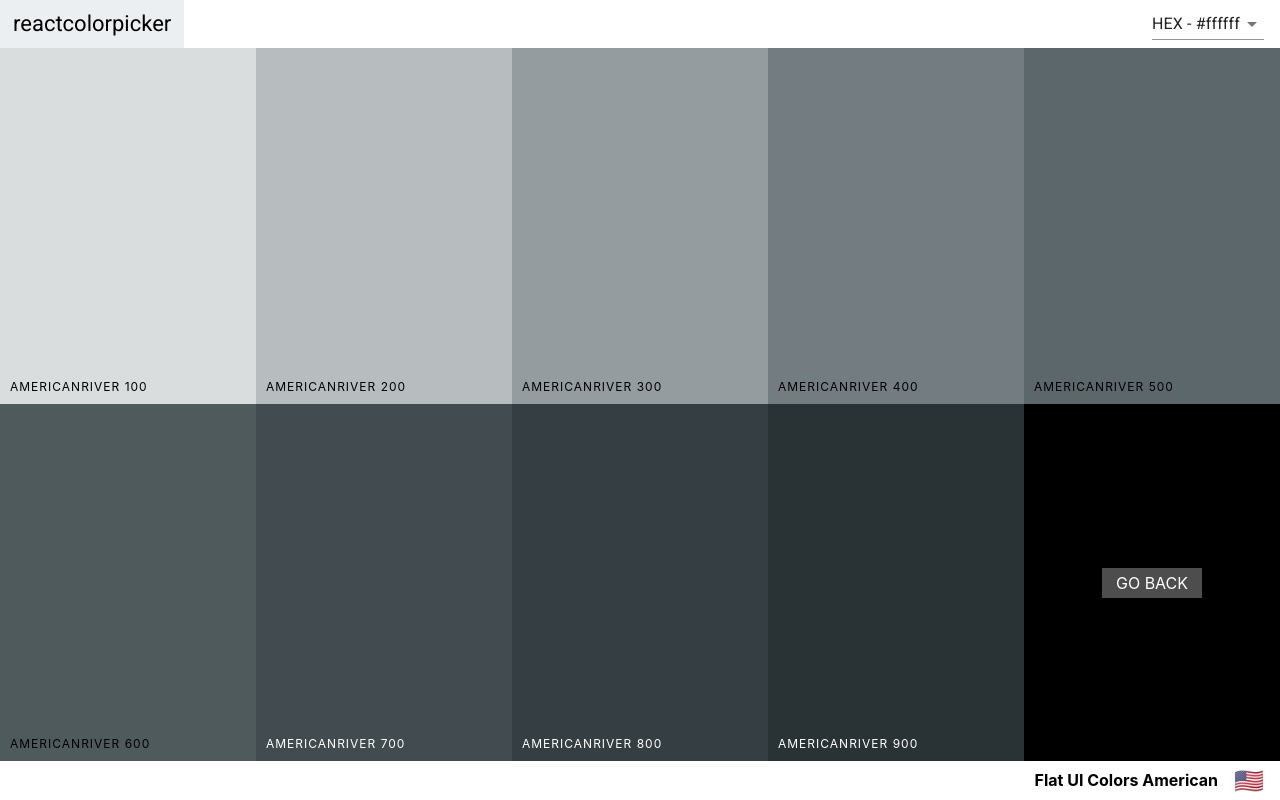
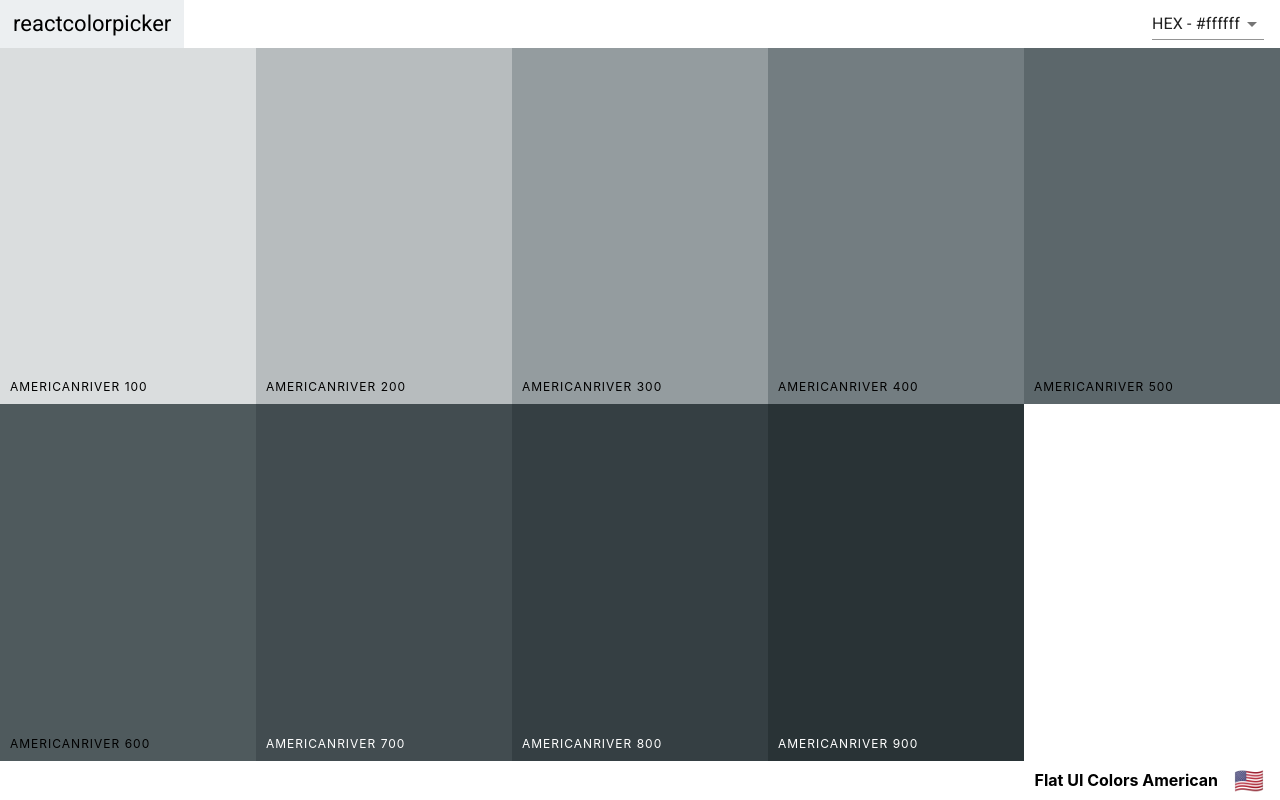
Before and after one commit to G-Wizz/react-colorpicker, a React (Create React App) app: page /palette/flat-ui-colors-american/americanriver in a window 1280 px wide. Built offline with nearby package versions, Linux system fonts and the light colour scheme.

Commit message:
finish refactor of ColorBox css

```diff
--- a/src/ColorBox.css
+++ b/src/ColorBox.css
@@ -1,4 +1,4 @@
-.ColorBox {
+/* .ColorBox {
   width: 20%;
   height: 25%;
   margin: 0 auto;
@@ -9,9 +9,9 @@
 }
 .SingleColorPalette .ColorBox {
   height: 50%;
-}
+} */
 
-.ColorBox.go-back {
+/* .ColorBox.go-back {
   background-color: black;
 }
 
@@ -34,18 +34,18 @@
   text-transform: uppercase;
   border: none;
   text-decoration: none;
-}
+} */
 
-.copy-button {
+/* .copy-button {
   opacity: 0;
 }
 
 .ColorBox:hover .copy-button {
   opacity: 1;
   transition: 0.5s;
-}
+} */
 
-.box-content {
+/* .box-content {
   position: absolute;
   padding: 10px;
   width: 100%;
@@ -55,9 +55,9 @@
   letter-spacing: 1px;
   text-transform: uppercase;
   font-size: 12px;
-}
+} */
 
-.light-text {
+/* .light-text {
   color: white;
 }
 .ColorBox .dark-text {
@@ -76,9 +76,9 @@
   text-align: center;
   line-height: 30px;
   text-transform: uppercase;
-}
+} */
 
-.copy-overlay {
+/* .copy-overlay {
   opacity: 0;
   z-index: 0;
   width: 100%;
@@ -92,9 +92,9 @@
   transform: scale(50);
   z-index: 10;
   position: absolute;
-}
+} */
 
-.copy-msg {
+/* .copy-msg {
   position: fixed;
   left: 0;
   right: 0;
@@ -108,17 +108,17 @@
   transform: scale(0.1);
   opacity: 0;
   color: white;
-}
+} */
 
-.copy-msg.show {
+/* .copy-msg.show {
   opacity: 1;
   transform: scale(1);
   z-index: 25;
   transition: all 0.4s ease-in-out;
   transition-delay: 0.3s;
-}
+} */
 
-.copy-msg h1 {
+/* .copy-msg h1 {
   font-weight: 400;
   text-shadow: 1px 2px black;
   background: rgba(255, 255, 255, 0.3);
@@ -127,9 +127,9 @@
   margin-bottom: 0;
   padding: 1rem;
   text-transform: uppercase;
-}
+} */
 
-.copy-msg p {
+/* .copy-msg p {
   font-size: 2rem;
   font-weight: 100;
-}
+} */
--- a/src/ColorBox.js
+++ b/src/ColorBox.js
@@ -64,6 +64,67 @@
     border: "none",
     textDecoration: "none",
     opacity: "0"
+  },
+  boxContent: {
+    position: "absolute",
+    padding: "10px",
+    width: "100%",
+    left: "0",
+    bottom: "0",
+    color: "black",
+    letterSpacing: "1px",
+    textTransform: "uppercase",
+    fontSize: "12px"
+  },
+  copyOverlay: {
+    opacity: "0",
+    zIndex: "0",
+    width: "100%",
+    height: "100%",
+    transition: "transform 0.6s ease-in-out",
+    transform: "scale(0.1)"
+  },
+  showOverlay: {
+    opacity: "1",
+    transform: "scale(50)",
+    zIndex: "10",
+    position: "absolute"
+  },
+  copyMsg: {
+    position: "fixed",
+    left: "0",
+    right: "0",
+    top: "0",
+    bottom: "0",
+    display: "flex",
+    flexDirection: "column",
+    alignItems: "center",
+    justifyContent: "center",
+    fontSize: "4rem",
+    transform: "scale(0.1)",
+    opacity: "0",
+    color: "white",
+    "& h1": {
+      fontWeight: "400",
+      textShadow: "1px 2px black",
+      background: "rgba(255, 255, 255, 0.3)",
+      width: "100%",
+      textAlign: "center",
+      marginBottom: "0",
+      padding: "1rem",
+      textTransform: "uppercase"
+    },
+    "& p": {
+      fontSize: "2rem",
+      fontWeight: "100"
+    }
+  },
+  showMsg: {
+    opacity: "1",
+    transform: "scale(1)",
+    zIndex: "25",
+    transition: "all 0.4s ease-in-out",
+    transitionDelay: "0.3s"
   }
 };
 
@@ -99,14 +160,15 @@
         <div style={{ background: background }} className={classes.ColorBox}>
           <div
             style={{ background: background }}
-            className={`copy-overlay ${copied && "show"}`}
+            className={`${classes.copyOverlay} ${copied &&
+              classes.showOverlay}`}
           />
-          <div className={`copy-msg ${copied && "show"}`}>
+          <div className={`${classes.copyMsg} ${copied && classes.showMsg}`}>
             <h1>Copied!</h1>
             <p className={classes.color}>{this.props.background}</p>
           </div>
-          <div className="copy-container">
-            <div className="box-content">
+          <div>
+            <div className={classes.boxContent}>
               <span className={classes.colorName}>{name}</span>
             </div>
             <button className={classes.copyButton}>Copy</button>
```
